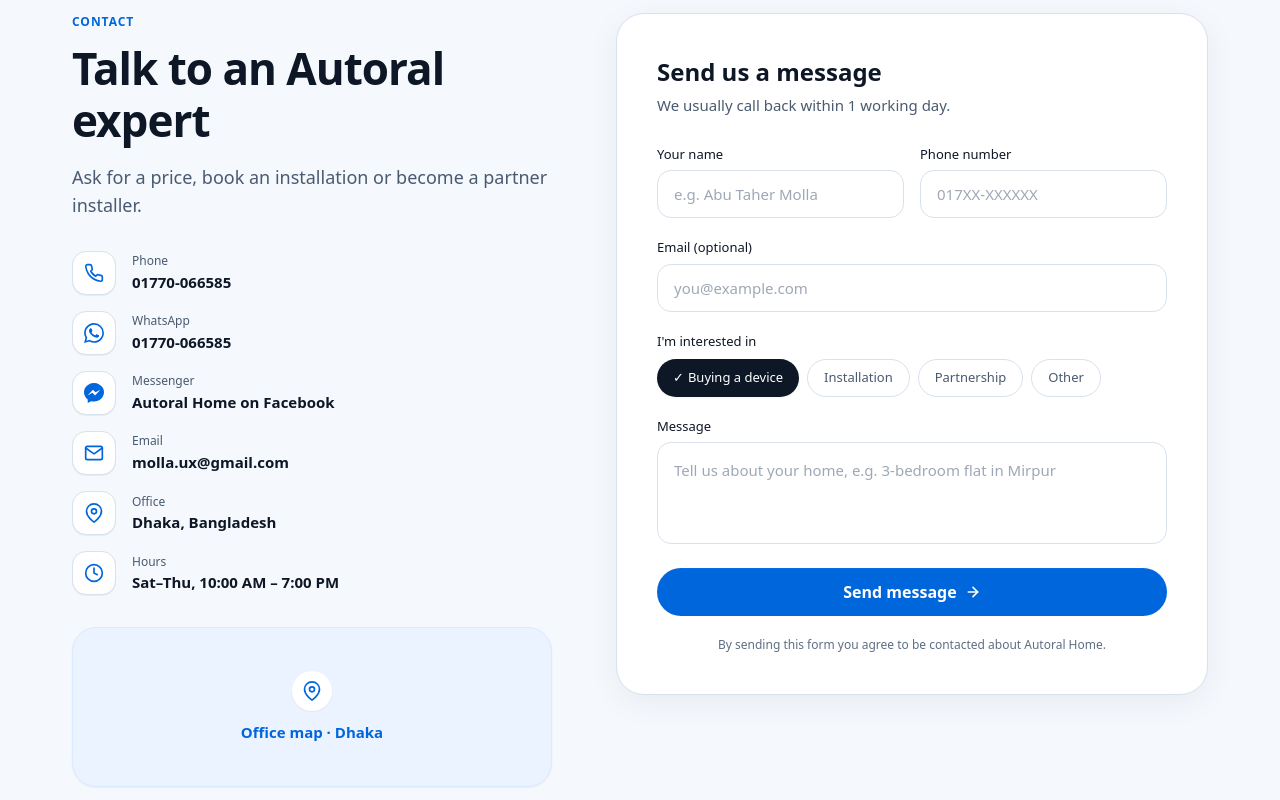
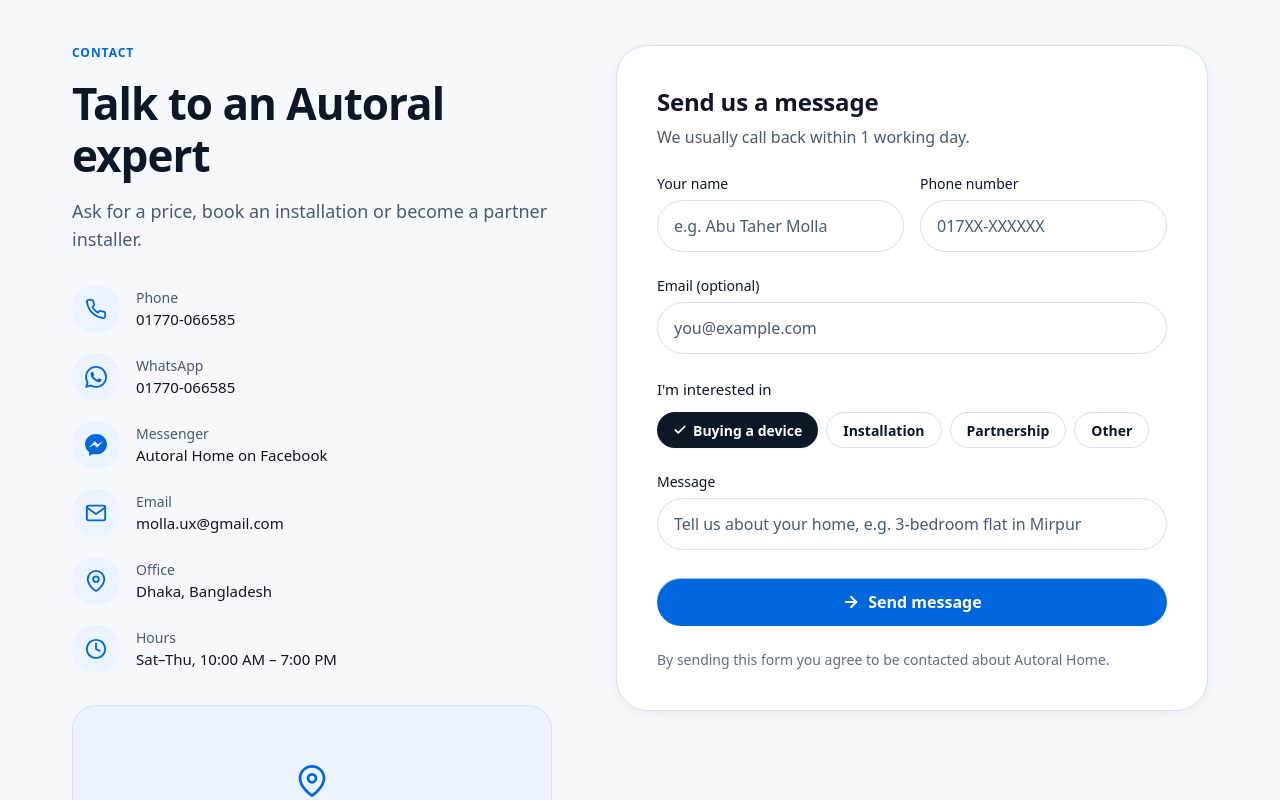
Before and after one commit to autoral/web_portal, a Next.js app: page / in a window 1280 px wide. Shown: the part 6980-7780 px from the top of the page. Built offline with nearby package versions, Linux system fonts and the light colour scheme.

Commit message:
Implement exact Figma design for 11 Contact (node 4239:1331)

```diff
--- a/app/components/Contact.tsx
+++ b/app/components/Contact.tsx
@@ -8,12 +8,12 @@
   IconMail,
   IconLocation,
   IconClock,
-  IconArrowRight,
   IconCheckCircle,
 } from "./Icons";
 
 export default function Contact() {
-  const [selectedInterest, setSelectedInterest] = useState<string>("Buying a device");
+  const [selectedInterest, setSelectedInterest] =
+    useState<string>("Buying a device");
   const [submitted, setSubmitted] = useState(false);
   const [formData, setFormData] = useState({
     name: "",
@@ -32,82 +32,91 @@
       label: "Phone",
       val: "01770-066585",
       href: "tel:01770066585",
-      icon: <IconPhone className="w-5 h-5 text-[#0066db]" />,
+      icon: <IconPhone className="size-[22px] text-[#0066db]" />,
     },
     {
       label: "WhatsApp",
       val: "01770-066585",
       href: "https://wa.me/8801770066585",
-      icon: <IconWhatsApp className="w-5 h-5 text-[#0066db]" />,
+      icon: <IconWhatsApp className="size-[22px] text-[#0066db]" />,
     },
     {
       label: "Messenger",
       val: "Autoral Home on Facebook",
       href: "https://m.me",
-      icon: <IconMessenger className="w-5 h-5 text-[#0066db]" />,
+      icon: <IconMessenger className="size-[22px] text-[#0066db]" />,
     },
     {
       label: "Email",
       val: "molla.ux@gmail.com",
       href: "mailto:molla.ux@gmail.com",
-      icon: <IconMail className="w-5 h-5 text-[#0066db]" />,
+      icon: <IconMail className="size-[22px] text-[#0066db]" />,
     },
     {
       label: "Office",
       val: "Dhaka, Bangladesh",
-      icon: <IconLocation className="w-5 h-5 text-[#0066db]" />,
+      icon: <IconLocation className="size-[22px] text-[#0066db]" />,
     },
     {
       label: "Hours",
       val: "Sat–Thu, 10:00 AM – 7:00 PM",
-      icon: <IconClock className="w-5 h-5 text-[#0066db]" />,
+      icon: <IconClock className="size-[22px] text-[#0066db]" />,
     },
   ];
 
   const chips = ["Buying a device", "Installation", "Partnership", "Other"];
 
   return (
-    <section id="contact" className="py-14 sm:py-16 lg:py-20 bg-[#f5f8fc]">
+    <section
+      id="contact"
+      className="w-full bg-[#f5f8fc] py-16 sm:py-20 lg:py-[112px]"
+      data-node-id="4239:1331"
+    >
       <div className="max-w-[1200px] mx-auto px-4 sm:px-6 lg:px-8">
-        <div className="flex flex-col lg:flex-row items-start justify-between gap-12 lg:gap-16">
-          {/* Left Contact Info */}
+        <div className="flex flex-col lg:flex-row items-start justify-between gap-12 lg:gap-[64px]">
+          {/* Left Column: Contact Info & Office Map */}
           <div className="w-full lg:w-[480px] flex flex-col gap-8 shrink-0">
-            <div>
-              <div className="text-[12px] font-semibold text-[#0066db] tracking-[0.96px] uppercase mb-3">
+            {/* Header */}
+            <div className="flex flex-col gap-4 items-start w-full">
+              <p className="text-[12px] font-semibold leading-[16px] text-[#0066db] tracking-[0.96px] uppercase">
                 CONTACT
-              </div>
-              <h2 className="text-3xl sm:text-4xl lg:text-[44px] font-semibold text-[#0e1726] tracking-[-1px] leading-[1.18] mb-4">
+              </p>
+              <h2 className="text-3xl sm:text-4xl lg:text-[44px] font-semibold leading-[1.18] lg:leading-[52px] tracking-[-1px] text-[#0e1726]">
                 Talk to an Autoral expert
               </h2>
-              <p className="text-base sm:text-lg text-[#4a5a70] leading-[28px]">
-                Ask for a price, book an installation or become a partner installer.
+              <p className="text-[18px] font-normal leading-[28px] text-[#4a5a70]">
+                Ask for a price, book an installation or become a partner
+                installer.
               </p>
             </div>
 
             {/* Contact Rows List */}
-            <div className="flex flex-col gap-4">
+            <div className="flex flex-col gap-5 w-full">
               {contactItems.map((item, idx) => (
                 <div key={idx} className="flex items-center gap-4">
-                  <div className="w-11 h-11 rounded-[14px] bg-white border border-[#d8e1ec] flex items-center justify-center shrink-0 shadow-2xs">
+                  {/* Circular Badge */}
+                  <div className="size-[48px] rounded-full bg-[#eaf3ff] flex items-center justify-center shrink-0">
                     {item.icon}
                   </div>
-                  <div>
-                    <div className="text-[12px] text-[#4a5a70] font-medium">
+                  <div className="flex flex-col items-start leading-[20px]">
+                    <span className="text-[14px] font-normal text-[#4a5a70]">
                       {item.label}
-                    </div>
+                    </span>
                     {item.href ? (
                       <a
                         href={item.href}
-                        target={item.href.startsWith("http") ? "_blank" : undefined}
+                        target={
+                          item.href.startsWith("http") ? "_blank" : undefined
+                        }
                         rel="noreferrer"
-                        className="text-[15px] font-semibold text-[#0e1726] hover:text-[#0066db] transition-colors"
+                        className="text-[15px] font-medium leading-[22px] text-[#0e1726] hover:text-[#0066db] transition-colors"
                       >
                         {item.val}
                       </a>
                     ) : (
-                      <div className="text-[15px] font-semibold text-[#0e1726]">
+                      <span className="text-[15px] font-medium leading-[22px] text-[#0e1726]">
                         {item.val}
-                      </div>
+                      </span>
                     )}
                   </div>
                 </div>
@@ -115,31 +124,32 @@
             </div>
 
             {/* Office Map Card */}
-            <div className="bg-[#eaf3ff] rounded-[24px] p-8 border border-blue-100 flex flex-col items-center justify-center gap-2.5 text-center min-h-[160px] shadow-xs">
-              <div className="w-10 h-10 rounded-full bg-white flex items-center justify-center text-[#0066db] shadow-xs">
-                <IconLocation className="w-5 h-5 text-[#0066db]" />
+            <div className="bg-[#eaf3ff] border border-[#d8e1ec] rounded-[24px] h-[180px] flex flex-col gap-2 items-center justify-center w-full text-center">
+              <div className="size-8 flex items-center justify-center text-[#0066db]">
+                <IconLocation className="size-8 text-[#0066db]" />
               </div>
-              <span className="text-[15px] font-semibold text-[#0066db]">
+              <span className="text-[14px] font-normal leading-[20px] text-[#0052b3]">
                 Office map · Dhaka
               </span>
             </div>
           </div>
 
-          {/* Right Contact Form Card */}
-          <div className="w-full lg:w-[620px] bg-white rounded-[28px] p-8 sm:p-10 border border-[#d8e1ec] shadow-[0px_8px_32px_rgba(10,42,92,0.06)]">
-            <div className="mb-7">
-              <h3 className="text-[24px] font-semibold text-[#0e1726] mb-1">
+          {/* Right Column: Contact Form Card */}
+          <div className="w-full lg:w-[620px] flex-1 bg-white border border-[#d8e1ec] rounded-[32px] p-6 sm:p-8 lg:p-10 flex flex-col gap-6 items-start shadow-[0px_2px_12px_rgba(10,42,92,0.06)] relative">
+            {/* Form Head */}
+            <div className="flex flex-col gap-1.5 items-start text-left w-full">
+              <h3 className="text-[24px] font-semibold leading-[32px] tracking-[-0.2px] text-[#0e1726]">
                 Send us a message
               </h3>
-              <p className="text-[15px] text-[#4a5a70]">
+              <p className="text-[16px] font-normal leading-[26px] text-[#4a5a70]">
                 We usually call back within 1 working day.
               </p>
             </div>
 
             {submitted ? (
-              <div className="py-12 flex flex-col items-center text-center gap-3">
-                <div className="w-14 h-14 rounded-full bg-emerald-100 flex items-center justify-center text-[#187a43]">
-                  <IconCheckCircle className="w-8 h-8 text-[#187a43]" />
+              <div className="py-12 w-full flex flex-col items-center text-center gap-3">
+                <div className="size-14 rounded-full bg-emerald-100 flex items-center justify-center text-[#187a43]">
+                  <IconCheckCircle className="size-8 text-[#187a43]" />
                 </div>
                 <h4 className="text-[20px] font-semibold text-[#0e1726]">
                   Thank you!
@@ -151,17 +161,17 @@
                 <button
                   type="button"
                   onClick={() => setSubmitted(false)}
-                  className="mt-3 text-[14px] text-[#0066db] font-semibold hover:underline"
+                  className="mt-3 text-[14px] text-[#0066db] font-semibold hover:underline cursor-pointer"
                 >
                   Send another message
                 </button>
               </div>
             ) : (
-              <form onSubmit={handleSubmit} className="flex flex-col gap-5">
-                {/* Name & Phone */}
-                <div className="grid grid-cols-1 sm:grid-cols-2 gap-4">
-                  <div className="flex flex-col gap-1.5">
-                    <label className="text-[13px] font-medium text-[#0e1726]">
+              <form onSubmit={handleSubmit} className="flex flex-col gap-6 w-full">
+                {/* Row 1: Your Name & Phone Number */}
+                <div className="grid grid-cols-1 sm:grid-cols-2 gap-4 w-full">
+                  <div className="flex flex-col gap-1.5 items-start w-full">
+                    <label className="text-[14px] font-medium leading-[20px] text-[#0e1726]">
                       Your name
                     </label>
                     <input
@@ -172,12 +182,12 @@
                       onChange={(e) =>
                         setFormData({ ...formData, name: e.target.value })
                       }
-                      className="h-12 px-4 rounded-[14px] border border-[#d8e1ec] text-[15px] text-[#0e1726] placeholder:text-[#5e6e84]/60 focus:outline-hidden focus:border-[#0066db] focus:ring-2 focus:ring-blue-100 transition-all"
+                      className="w-full h-[52px] rounded-[26px] border border-[#d8e1ec] bg-white px-4 text-[16px] text-[#0e1726] placeholder:text-[#4a5a70] focus:outline-none focus:border-[#0066db] focus:ring-2 focus:ring-[#0066db]/20 transition-all shadow-[inset_0px_1px_0px_rgba(255,255,255,0.6)]"
                     />
                   </div>
 
-                  <div className="flex flex-col gap-1.5">
-                    <label className="text-[13px] font-medium text-[#0e1726]">
+                  <div className="flex flex-col gap-1.5 items-start w-full">
+                    <label className="text-[14px] font-medium leading-[20px] text-[#0e1726]">
                       Phone number
                     </label>
                     <input
@@ -188,14 +198,14 @@
                       onChange={(e) =>
                         setFormData({ ...formData, phone: e.target.value })
                       }
-                      className="h-12 px-4 rounded-[14px] border border-[#d8e1ec] text-[15px] text-[#0e1726] placeholder:text-[#5e6e84]/60 focus:outline-hidden focus:border-[#0066db] focus:ring-2 focus:ring-blue-100 transition-all"
+                      className="w-full h-[52px] rounded-[26px] border border-[#d8e1ec] bg-white px-4 text-[16px] text-[#0e1726] placeholder:text-[#4a5a70] focus:outline-none focus:border-[#0066db] focus:ring-2 focus:ring-[#0066db]/20 transition-all shadow-[inset_0px_1px_0px_rgba(255,255,255,0.6)]"
                     />
                   </div>
                 </div>
 
-                {/* Email */}
-                <div className="flex flex-col gap-1.5">
-                  <label className="text-[13px] font-medium text-[#0e1726]">
+                {/* Row 2: Email (optional) */}
+                <div className="flex flex-col gap-1.5 items-start w-full">
+                  <label className="text-[14px] font-medium leading-[20px] text-[#0e1726]">
                     Email (optional)
                   </label>
                   <input
@@ -205,16 +215,16 @@
                     onChange={(e) =>
                       setFormData({ ...formData, email: e.target.value })
                     }
-                    className="h-12 px-4 rounded-[14px] border border-[#d8e1ec] text-[15px] text-[#0e1726] placeholder:text-[#5e6e84]/60 focus:outline-hidden focus:border-[#0066db] focus:ring-2 focus:ring-blue-100 transition-all"
+                    className="w-full h-[52px] rounded-[26px] border border-[#d8e1ec] bg-white px-4 text-[16px] text-[#0e1726] placeholder:text-[#4a5a70] focus:outline-none focus:border-[#0066db] focus:ring-2 focus:ring-[#0066db]/20 transition-all shadow-[inset_0px_1px_0px_rgba(255,255,255,0.6)]"
                   />
                 </div>
 
-                {/* Interest chips */}
-                <div className="flex flex-col gap-2">
-                  <label className="text-[13px] font-medium text-[#0e1726]">
+                {/* Row 3: I'm interested in */}
+                <div className="flex flex-col gap-3 items-start w-full">
+                  <span className="text-[15px] font-medium leading-[22px] text-[#0e1726]">
                     I&apos;m interested in
-                  </label>
-                  <div className="flex flex-wrap gap-2">
+                  </span>
+                  <div className="flex flex-wrap gap-2 w-full">
                     {chips.map((chip, idx) => {
                       const isSelected = selectedInterest === chip;
                       return (
@@ -222,51 +232,82 @@
                           key={idx}
                           type="button"
                           onClick={() => setSelectedInterest(chip)}
-                          className={`px-4 py-2 rounded-full text-[13px] font-medium transition-all cursor-pointer ${
+                          className={`h-[36px] px-4 rounded-[18px] text-[14px] font-semibold flex items-center gap-1.5 transition-all cursor-pointer ${
                             isSelected
                               ? "bg-[#0e1726] text-white shadow-xs"
-                              : "bg-white border border-[#d8e1ec] text-[#4a5a70] hover:border-neutral-400"
+                              : "bg-white border border-[#d8e1ec] text-[#0e1726] hover:border-neutral-400"
                           }`}
                         >
-                          {isSelected && <span className="mr-1">✓</span>}
-                          {chip}
+                          {isSelected && (
+                            <svg
+                              width="14"
+                              height="14"
+                              viewBox="0 0 24 24"
+                              fill="none"
+                              stroke="currentColor"
+                              strokeWidth="3"
+                              strokeLinecap="round"
+                              strokeLinejoin="round"
+                              aria-hidden="true"
+                            >
+                              <polyline points="20 6 9 17 4 12" />
+                            </svg>
+                          )}
+                          <span>{chip}</span>
                         </button>
                       );
                     })}
                   </div>
                 </div>
 
-                {/* Message */}
-                <div className="flex flex-col gap-1.5">
-                  <label className="text-[13px] font-medium text-[#0e1726]">
+                {/* Row 4: Message */}
+                <div className="flex flex-col gap-1.5 items-start w-full">
+                  <label className="text-[14px] font-medium leading-[20px] text-[#0e1726]">
                     Message
                   </label>
-                  <textarea
-                    rows={3}
+                  <input
+                    type="text"
                     placeholder="Tell us about your home, e.g. 3-bedroom flat in Mirpur"
                     value={formData.message}
                     onChange={(e) =>
                       setFormData({ ...formData, message: e.target.value })
                     }
-                    className="p-4 rounded-[14px] border border-[#d8e1ec] text-[15px] text-[#0e1726] placeholder:text-[#5e6e84]/60 focus:outline-hidden focus:border-[#0066db] focus:ring-2 focus:ring-blue-100 transition-all resize-none"
+                    className="w-full h-[52px] rounded-[26px] border border-[#d8e1ec] bg-white px-4 text-[16px] text-[#0e1726] placeholder:text-[#4a5a70] focus:outline-none focus:border-[#0066db] focus:ring-2 focus:ring-[#0066db]/20 transition-all shadow-[inset_0px_1px_0px_rgba(255,255,255,0.6)]"
                   />
                 </div>
 
                 {/* Submit button */}
                 <button
                   type="submit"
-                  className="h-12 w-full rounded-full bg-[#0066db] hover:bg-[#0052b3] active:scale-98 text-white font-semibold text-[16px] flex items-center justify-center gap-2 transition-all shadow-[inset_0px_1px_0px_0px_rgba(255,255,255,0.6)] shadow-blue-500/20 cursor-pointer mt-1"
+                  className="w-full h-[48px] rounded-[24px] bg-[#0066db] hover:bg-[#0052b3] active:scale-98 text-white font-semibold text-[16px] flex items-center justify-center gap-2 transition-all shadow-[inset_0px_1px_0px_rgba(255,255,255,0.6)] cursor-pointer mt-1"
                 >
+                  <svg
+                    width="18"
+                    height="18"
+                    viewBox="0 0 24 24"
+                    fill="none"
+                    stroke="currentColor"
+                    strokeWidth="2.5"
+                    strokeLinecap="round"
+                    strokeLinejoin="round"
+                    aria-hidden="true"
+                  >
+                    <line x1="5" y1="12" x2="19" y2="12" />
+                    <polyline points="12 5 19 12 12 19" />
+                  </svg>
                   <span>Send message</span>
-                  <IconArrowRight className="w-4 h-4 text-white" />
                 </button>
 
-                {/* Consent */}
-                <p className="text-[12px] text-[#5e6e84] text-center">
-                  By sending this form you agree to be contacted about Autoral Home.
+                {/* Disclaimer */}
+                <p className="text-[14px] font-normal leading-[20px] text-[#5e6e84] text-left">
+                  By sending this form you agree to be contacted about Autoral
+                  Home.
                 </p>
               </form>
             )}
+
+            {/* Subtle top inner light border */}
+            <div className="absolute inset-0 pointer-events-none rounded-[32px] shadow-[inset_0px_1px_0px_rgba(255,255,255,0.6)]" />
           </div>
         </div>
       </div>
```
